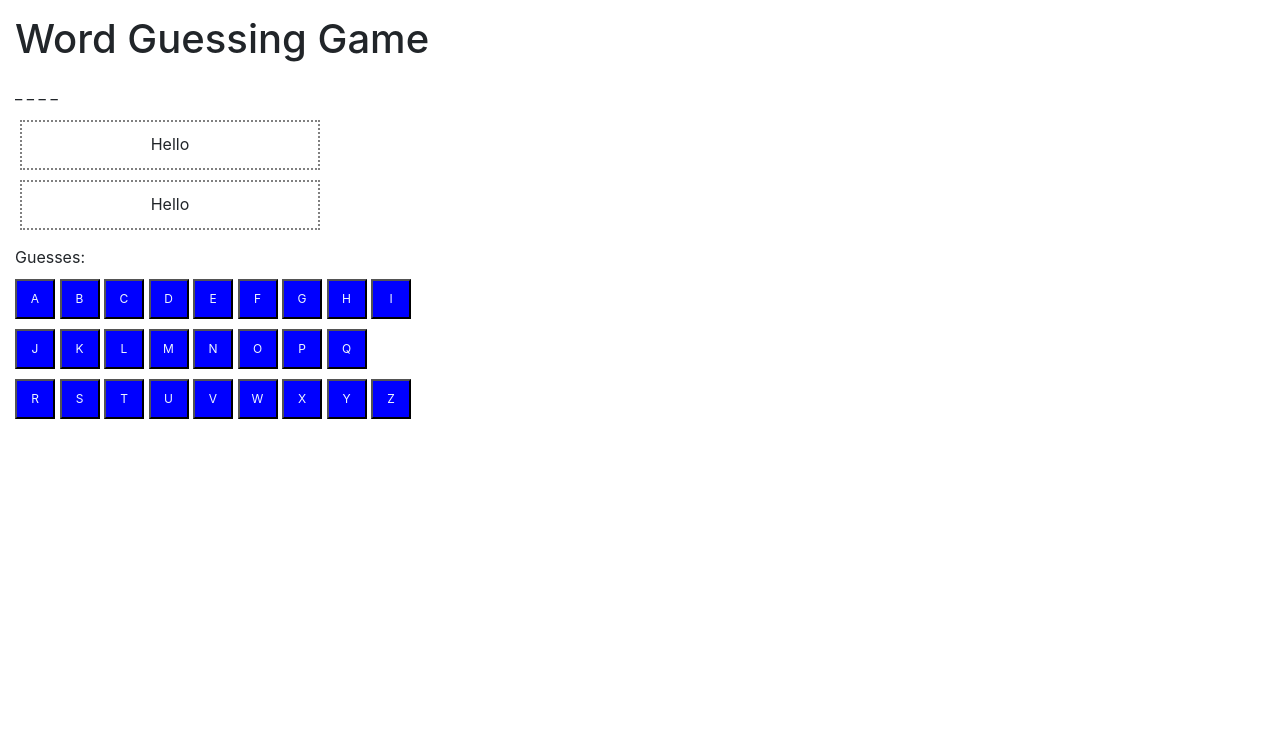
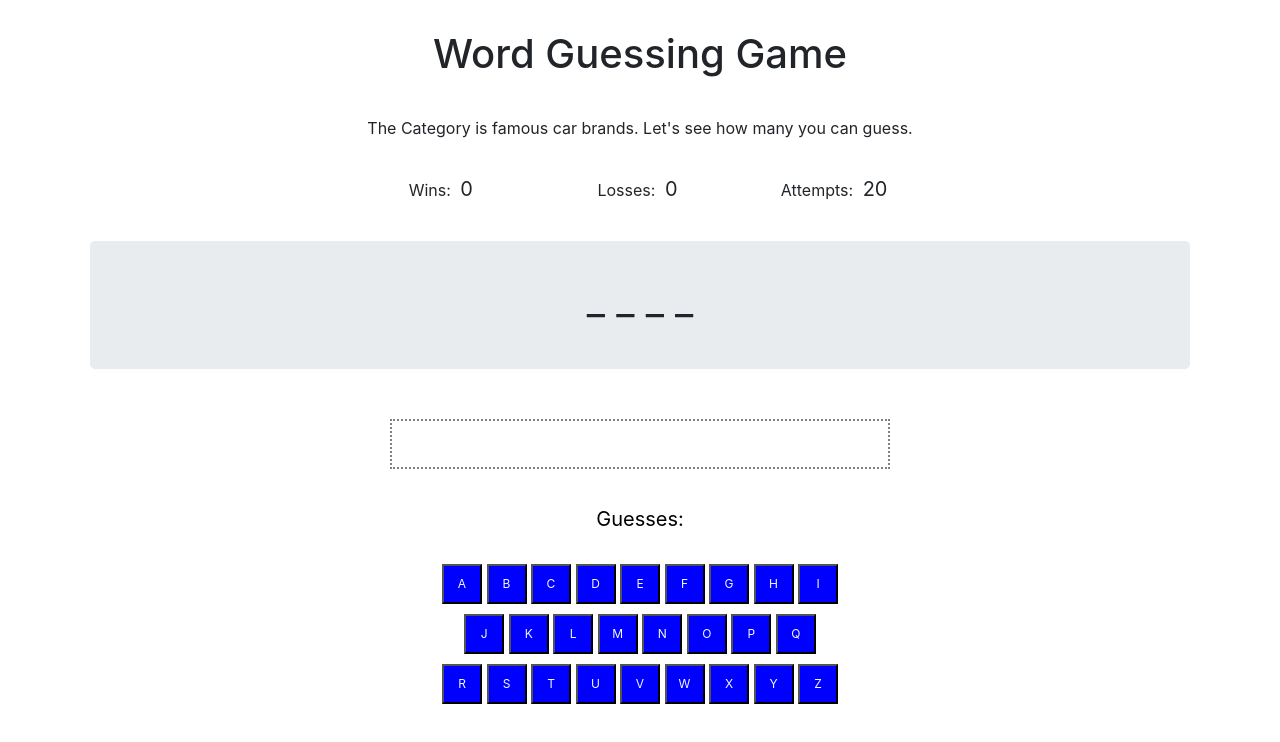
Before and after one commit to toomusa/Word-Guess-Game, a plain HTML site: page index.html in a window 1280 px wide. Drawn offline with nearby package versions, Linux system fonts and the light colour scheme.

Commit message:
implemented final changes

```diff
--- a/assets/css/style.css
+++ b/assets/css/style.css
@@ -16,19 +16,86 @@
 }
 
 #marquee {
-    border: 2px dotted gray;
-    width: 300px;
+    border: none;
+    width: 100%;
     height: 50px;
     text-align: center;
-    padding: 10px;
-    margin: 10px;
+    align-content: center;
+    /* padding: 10px;
+    margin: 10px; */
+}
+
+#scoreboard {
+    border: none;
+    width: 600px;
+    height: 50px;
+    text-align: center;
+    align-content: center;
+    margin-left: auto;
+    margin-right: auto;
+    margin: 0 auto;
 }
 
 #messageBox {
     border: 2px dotted gray;
-    width: 300px;
+    width: 500px;
     height: 50px;
     text-align: center;
+    align-content: center;
     padding: 10px;
     margin: 10px;
+    margin-left: auto;
+    margin-right: auto;
+    font-size: 20px;
+    text-emphasis: bold;
+    /* margin-bottom: -10px; */
 }
+
+#main {
+    height: 20px;
+    text-align: center;
+    align-content: center;
+    margin-bottom: 20px;
+    /* padding-bottom: -200px; */
+}
+
+#gameText {
+    height: 20px;
+    text-align: center;
+    align-content: center;
+}
+
+#activeWord {
+    font-size: 40px;
+    text-align: center;
+    align-content: center;
+    margin-left: auto;
+    margin-right: auto;
+    margin-top: -40px;
+    margin-bottom: 50px;
+}
+
+#guesses {
+    font-size: 20px;
+    color: black;
+    text-align: center;
+    align-content: center;
+}
+
+.onScreen {
+    text-align: center;
+    align-content: center;
+}
+
+h1 {
+    text-align: center;
+}
+
+#wins, #losses, #guessesLeft {
+    font-size: 20px;
+    text-emphasis: bold;
+    text-align: center;
+    align-content: center;
+    margin-left: auto;
+    margin-right: auto;
+}
--- a/assets/js/game.js
+++ b/assets/js/game.js
@@ -1,7 +1,7 @@
 // Define array of Words
 const words = ["Acura", "AlfaRomeo", "AstonMartin", "Audi", "Bentley", "BMW", "Bugatti", "Buick", "Cadillac",
                 "Chevrolet", "Chrysler", "Citroen", "Dodge", "Ferrari", "Fiat", "Ford", "GMC", "Honda", "Hyundai",
-                "Infiniti", "Jaguar", "Jeep", "Kia", "Koenigsegg", "Lamborghini", "Land Rover", "Lexus", "Maserati",
+                "Infiniti", "Jaguar", "Jeep", "Kia", "Koenigsegg", "Lamborghini", "LandRover", "Lexus", "Maserati",
                 "Mazda", "McLaren", "Mercedes", "Mini", "Mitsubishi", "Nissan", "Pagani", "Peugeot", "Porsche", "Renault",
                 "RollsRoyce", "Saab", "Subaru", "Suzuki", "Tesla", "Toyota", "Volkswagen", "Volvo", ];
 
@@ -12,22 +12,51 @@ var letters = [];
 var guessesLeft = 20;
 var randomWord;
 var lettersLeft;
-
+var wins = 0;
+var losses = 0;
 
 let $activeWord = document.getElementById("activeWord");
-let $attempts = document.getElementById("attempts");
-let $guesses = document.getElementById("guesses");
 let $wins = document.getElementById("wins");
 let $losses = document.getElementById("losses");
+let $guessesLeft = document.getElementById("guessesLeft");
+let $guesses = document.getElementById("guesses");
 let $messageBox = document.getElementById("messageBox");
+
 let $marquee = document.getElementById("marquee");
 let alphabet = ["a", "b", "c", "d", "e", "f", "g", "h", "i", "j", "k", "l", "m", "n",
                 "o", "p", "q", "r", "s", "t", "u", "v", "w", "x", "y", "z"];
 
+
+// set the game start conditions
+
+function setGame() {
+    randomWord = words[Math.floor(Math.random()*words.length)].toUpperCase();
+    lettersLeft = randomWord.length;
+    userPick = "";
+    attempts = [];
+    letters = [];
+    guessesLeft = 20;
+    $guessesLeft.textContent = guessesLeft;
+    $("#guesses").text("Guesses: ");
+    $("#messageBox").empty();
+    $("#activeWord").empty();
+    $(".keyboard").removeClass("button-clicked");
+    for (let i = 0; i < randomWord.length; i++) {
+        letters[i] = "_ ";
+        $activeWord.textContent = letters.join("");
+        console.log(randomWord);
+    }
+};
+
+setGame();
+
 // capture userPick from key press
 
 document.onkeyup = function(event) {
+    console.log(event.key)
+    $(`#${event.key}`).addClass("button-clicked");
     let userPick = event.key.toUpperCase();
+    $(this).addClass("button-clicked");
     validation(userPick);
 };
 
@@ -38,12 +67,6 @@ $(".keyboard").on("click", function () {
     $(this).addClass("button-clicked");
     validation(userPick);
 });
-
-// set the game
-(function setGame() {
-    randomWord = words[Math.floor(Math.random()*words.length)].toUpperCase();
-    lettersLeft = randomWord.length;
-})();
 
 // hide word characters with underscores and display
 
@@ -65,6 +88,7 @@ function validation (userPick) {
             $messageBox.textContent = "You chose " + userPick;
             $guesses.append(userPick + " ");
             guessesLeft--;
+            $guessesLeft.textContent = guessesLeft;
             runGame(userPick);
         }
     }
@@ -79,7 +103,17 @@ function runGame (userPick) {
     console.log(userPick);
     if (guessesLeft < 1) {
         $messageBox.textContent = "You lose!";
-        // break;
+        losses++;
+        $losses.textContent = losses;
+        setTimeout(() => {
+            var restart = confirm("New Game?");
+            if (restart == true) {
+                setGame();
+            }
+            else {
+                alert("Thank you for playing");
+            }
+        }, 1000);
     }
     else {
         for (let j = 0; j < randomWord.length; j++) {
@@ -89,27 +123,17 @@ function runGame (userPick) {
                 lettersLeft--;
                 if (lettersLeft === 0) {
                     $messageBox.textContent = "You Win!";
-                    var restart = confirm("New Game");
-                    if (restart == true) {
-                        $("#guesses").empty();
-                        $("#messageBox").empty();
-                        $("#activeWord").empty();
-                        userPick = "";
-                        attempts = [];
-                        guessesLeft = 20;
-                        // setGame();
-                        randomWord = words[Math.floor(Math.random()*words.length)].toUpperCase();
-                        lettersLeft = randomWord.length;
-                        for (let i = 0; i < randomWord.length; i++) {
-                            letters[i] = "_ ";
-                            $activeWord.textContent = letters.join("");
-                            console.log(randomWord);
+                    wins++;
+                    $wins.textContent = wins;
+                    setTimeout(() => {
+                        var restart = confirm("Start New Game?");
+                        if (restart == true) {
+                            setGame();
                         }
-                    }
-                    else {
-                        alert("Thank you for playing");
-                    }
-                    // break;
+                        else {
+                            alert("Thank you for playing");
+                        }
+                    }, 1000);
                 }
             }
         }
--- a/index.html
+++ b/index.html
@@ -11,66 +11,94 @@
     <title>Word Guessing Game</title>
 </head>
 <body>
-    <h1>Word Guessing Game</h1>
+<div class="container">
+		<div class="row">
+			<div class="col-sm-12">
+				<h1>Word Guessing Game</h1>
+			</div>
+		</div>
+		<div class="row">
+			<div class="col-sm-12">
+				<p style="text-align: center">The Category is famous car brands. Let's see how many you can guess.</p>
+			</div>
+		</div>
+		<div class="row">
+			<!-- <div id="marquee"> -->
+				<div class="row" id="scoreboard">
+					<div class="col-sm-4 col-xs-12">
+						<p>Wins: <label id="wins">0</label></p>
+					</div>
+					<div class="col-sm-4 col-xs-12">
+						<p>Losses: <label id="losses">0</label></p>
+					</div>
+					<div class="col-sm-4 col-xs-12">
+						<p>Attempts: <label id="guessesLeft">20</label></p>
+					</div>
+				</div>
+			<!-- </div> -->
+		</div>
+		<div class="row">
+			<div class="col-sm-12">
+				<div class="jumbotron" id="main">
+					<div id="activeWord">
+						<p>Get Ready to Play!</p>
+					</div>
+				</div>
+			</div>
+		</div>
+		<div class="row">
+			<div class="col-sm-12">
+				<div id="messageBox">
+					<p>Hello</p>
+				</div>
+			</div>
+		</div>
+		<div class="row">
+			<div class="col-sm-12">
+				<div id="guesses">
+					<p>Guesses:&nbsp;&nbsp;</p>
+				</div>
+			</div>
+		</div>
+		<div class="row">
+			<div class="col-sm-12">
+				<div class="onScreen">
+					<button class="keyboard" id="a">A</button>
+					<button class="keyboard" id="b">B</button>
+					<button class="keyboard" id="c">C</button>
+					<button class="keyboard" id="d">D</button>
+					<button class="keyboard" id="e">E</button>
+					<button class="keyboard" id="f">F</button>
+					<button class="keyboard" id="g">G</button>
+					<button class="keyboard" id="h">H</button>
+					<button class="keyboard" id="i">I</button>
+				</div>
 
-    <!-- Display blank word -->
+				<div class="onScreen">
+					<button class="keyboard" id="j">J</button>
+					<button class="keyboard" id="k">K</button>
+					<button class="keyboard" id="l">L</button>
+					<button class="keyboard" id="m">M</button>
+					<button class="keyboard" id="n">N</button>
+					<button class="keyboard" id="o">O</button>
+					<button class="keyboard" id="p">P</button>
+					<button class="keyboard" id="q">Q</button>
+				</div>
 
-    <!-- Display letters guessed -->
+				<div class="onScreen">
+					<button class="keyboard" id="r">R</button>
+					<button class="keyboard" id="s">S</button>
+					<button class="keyboard" id="t">T</button>
+					<button class="keyboard" id="u">U</button>
+					<button class="keyboard" id="v">V</button>
+					<button class="keyboard" id="w">W</button>
+					<button class="keyboard" id="x">X</button>
+					<button class="keyboard" id="y">Y</button>
+					<button class="keyboard" id="z">Z</button>
+				</div>
+			</div>
+		</div>
 
-    <!-- Display guesses remaining -->
-
-    <!-- Image showing progress -->
-    <div id="activeWord">
-
-
-        </div>
-
-    <div id="marquee">
-        Hello
-    </div>
-
-    <div id="messageBox">
-        Hello
-    </div>
-
-    <div id="guesses">
-        Guesses:&nbsp;&nbsp;
-    </div>
-
-    <div>
-		<button class="keyboard">A</button>
-		<button class="keyboard">B</button>
-		<button class="keyboard">C</button>
-		<button class="keyboard">D</button>
-		<button class="keyboard">E</button>
-		<button class="keyboard">F</button>
-		<button class="keyboard">G</button>
-		<button class="keyboard">H</button>
-		<button class="keyboard">I</button>
-	</div>
-
-	<div>
-		<button class="keyboard">J</button>
-		<button class="keyboard">K</button>
-		<button class="keyboard">L</button>
-		<button class="keyboard">M</button>
-		<button class="keyboard">N</button>
-		<button class="keyboard">O</button>
-		<button class="keyboard">P</button>
-		<button class="keyboard">Q</button>
-	</div>
-
-	<div>
-		<button class="keyboard">R</button>
-		<button class="keyboard">S</button>
-		<button class="keyboard">T</button>
-		<button class="keyboard">U</button>
-		<button class="keyboard">V</button>
-		<button class="keyboard">W</button>
-		<button class="keyboard">X</button>
-		<button class="keyboard">Y</button>
-		<button class="keyboard">Z</button>
-	</div>
 
     <script src="https://cdnjs.cloudflare.com/ajax/libs/jquery/3.2.1/jquery.min.js"></script>
     <script rel="javascript" src="./assets/js/game.js"></script>
```
